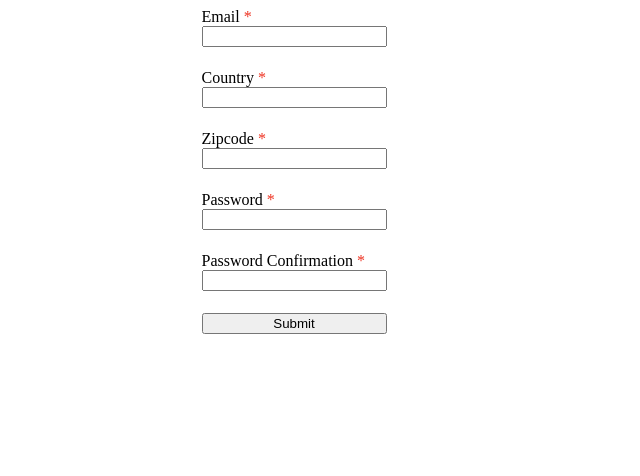
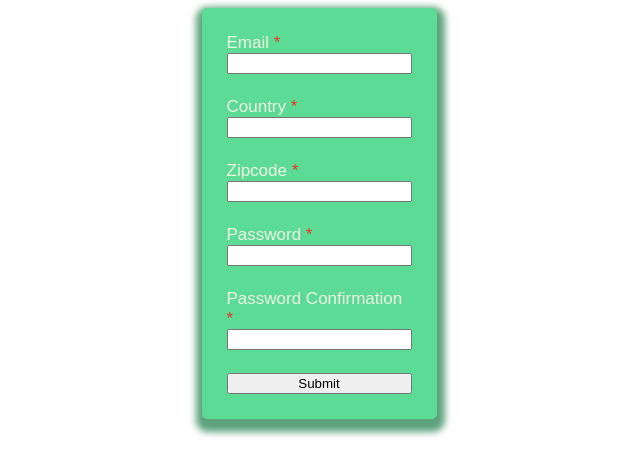
Before and after one commit to DoviMaj/form-with-inline-validation, a plain HTML site: page index.html in a window 1280 px wide. Shown: the whole page, without its empty margins (354-994 px from the left). Drawn offline with Linux system fonts and the light colour scheme.

Commit message:
improved styling

```diff
--- a/index.html
+++ b/index.html
@@ -30,7 +30,7 @@
         <div class="form-field">
           <label for="password">Password</label>
           <input
-            type="password    "
+            type="password"
             name="password"
             id="password"
             minlength="8"
@@ -52,7 +52,9 @@
 
         <button id="form" onclick="return checkForm()" type="button">Submit</button>
       </form>
-      <p class="form validator"></p>
+      <div id="form-validator">
+        <p class="form validator"></p>
+      </div>
     </div>
 
     <script src="script.js"></script>
--- a/style.css
+++ b/style.css
@@ -1,9 +1,19 @@
+body {
+  font-family: sans-serif;
+  color: #edf5e1;
+  font-size: 17px;
+}
+
 form {
   display: flex;
   flex-direction: column;
   width: fit-content;
   margin: auto;
   gap: 6px;
+  background: #5cdb95;
+  padding: 25px;
+  box-shadow: 1px 6px 7px 7px #5da27c;
+  border-radius: 5px;
 }
 
 #main {
@@ -17,6 +27,11 @@ label::after {
   display: inline;
 }
 
-.validator {
-  font-size: ;
+.form.validator {
+  color: #5cdb95;
 }
+
+#form-validator {
+  display: flex;
+  justify-content: flex-end;
+}
```
